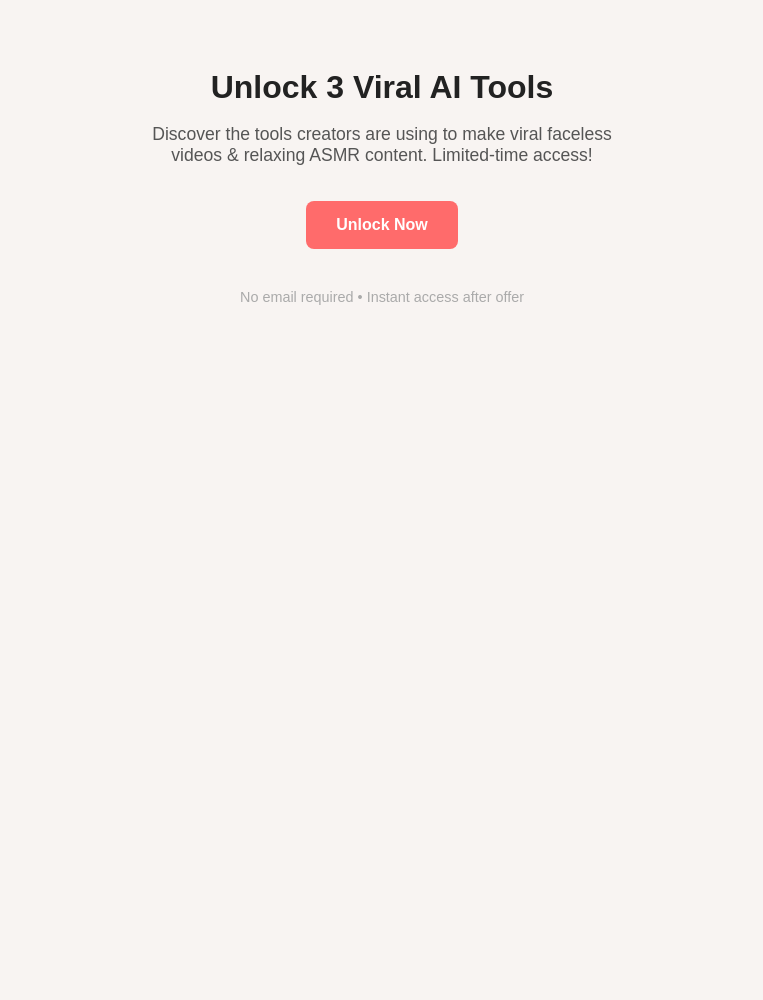
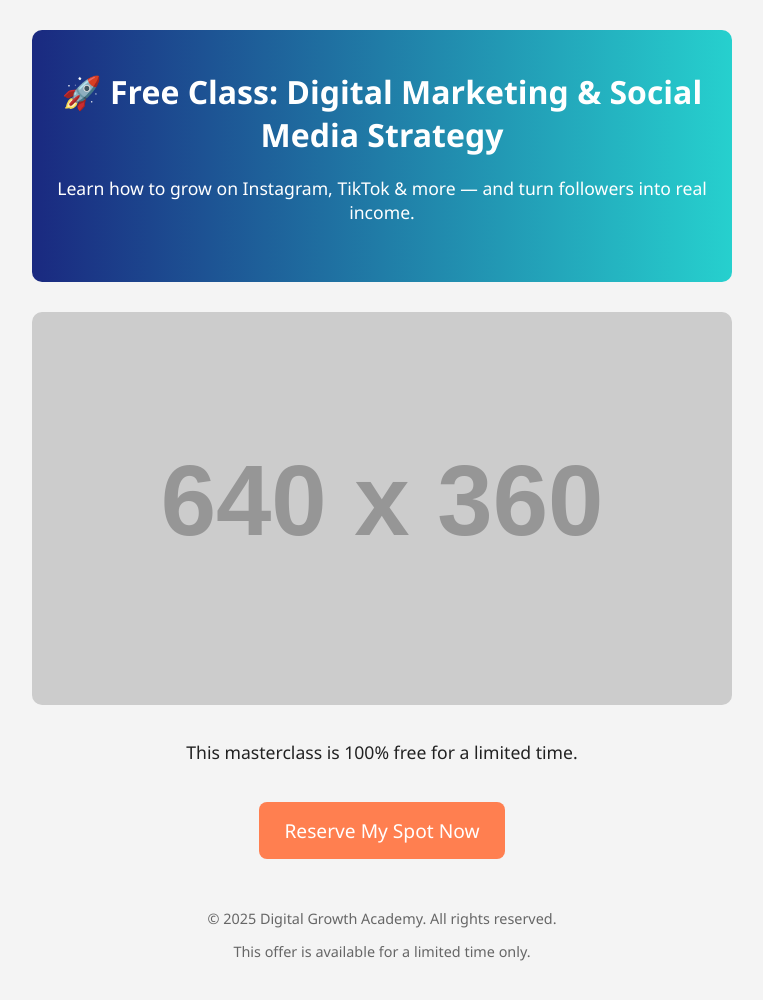
Before and after one commit to usersam03/ai-tools-landing, a plain HTML site: page index.html in a window 1280 px wide. Shown: the whole page, without its empty margins (258-1021 px from the left). Before the commit the page ends 800 px from the top, so only its background shows below. Drawn offline with Linux system fonts and the light colour scheme; placeholder pictures from the web are drawn by us.

Commit message:
Add files via upload

```diff
--- a/index.html
+++ b/index.html
@@ -1,56 +1,101 @@
 <!DOCTYPE html>
 <html lang="en">
 <head>
-    <meta charset="UTF-8">
-    <meta name="viewport" content="width=device-width, initial-scale=1.0">
-    <title>Unlock Viral AI Tools</title>
+  <meta charset="UTF-8" />
+  <meta name="viewport" content="width=device-width, initial-scale=1.0"/>
+  <title>Free Digital Marketing Class</title>
   <style>
     body {
-            background: #f8f4f2;
+      margin: 0;
+      font-family: 'Segoe UI', sans-serif;
+      background-color: #f4f4f4;
       color: #222;
-            font-family: Arial, sans-serif;
+    }
+
+    .container {
+      max-width: 700px;
+      margin: auto;
+      padding: 30px 20px;
       text-align: center;
+    }
+
+    .header {
+      background: linear-gradient(to right, #1a2980, #26d0ce);
+      color: white;
       padding: 40px 20px;
+      border-radius: 10px;
     }
-        .container {
-            max-width: 500px;
-            margin: auto;
+
+    .header h1 {
+      margin: 0 0 20px;
     }
-        h1 {
-            font-size: 2em;
-            margin-bottom: 0.3em;
+
+    .header p {
+      font-size: 1.1em;
     }
-        p {
-            font-size: 1.1em;
-            color: #555;
-            margin-bottom: 2em;
+
+    .media {
+      margin: 30px 0;
     }
-        a.button {
+
+    .media img, .media iframe {
+      width: 100%;
+      max-width: 100%;
+      border-radius: 10px;
+    }
+
+    .btn {
       display: inline-block;
-            padding: 15px 30px;
-            background: #ff6b6b;
-            color: #fff;
+      background: #ff7f50;
+      color: white;
+      padding: 15px 25px;
+      font-size: 1.2em;
+      border: none;
+      border-radius: 8px;
       text-decoration: none;
-            border-radius: 8px;
-            font-weight: bold;
+      margin-top: 20px;
+      cursor: pointer;
       transition: background 0.3s ease;
     }
-        a.button:hover {
-            background: #e85656;
+
+    .btn:hover {
+      background: #e86c3f;
     }
+
     .footer {
-            margin-top: 40px;
+      margin-top: 50px;
       font-size: 0.9em;
-            color: #aaa;
+      color: #666;
     }
   </style>
 </head>
 <body>
+
   <div class="container">
-        <h1>Unlock 3 Viral AI Tools</h1>
-        <p>Discover the tools creators are using to make viral faceless videos & relaxing ASMR content. Limited-time access!</p>
-        <a class="button" href="https://installyourfiles.com/a183305" target="_blank">Unlock Now</a>
-        <div class="footer">No email required • Instant access after offer</div>
+    <div class="header">
+      <h1>🚀 Free Class: Digital Marketing & Social Media Strategy</h1>
+      <p>Learn how to grow on Instagram, TikTok & more — and turn followers into real income.</p>
     </div>
+
+    <div class="media">
+      <!-- Replace with video or image -->
+      <!-- Example Video Embed: -->
+      <!-- <iframe src="https://www.youtube.com/embed/YOUR_VIDEO_ID" frameborder="0" allowfullscreen></iframe> -->
+
+      <!-- Example Image -->
+      <img src="https://via.placeholder.com/640x360.png?text=Free+Digital+Marketing+Class" alt="Class Preview">
+    </div>
+
+    <p style="font-size: 1.1em;">This masterclass is 100% free for a limited time.</p>
+
+    <!-- 👇 CHANGE THIS TO YOUR CPA GRIP LOCKER URL 👇 -->
+    <a href="https://installyourfiles.com/1833333" class="btn">Reserve My Spot Now</a>
+
+    <div class="footer">
+      <p>© 2025 Digital Growth Academy. All rights reserved.</p>
+      <p>This offer is available for a limited time only.</p>
+    </div>
+  </div>
+
 </body>
 </html>
```
Lines whose indentation alone changed are shown as unchanged.
